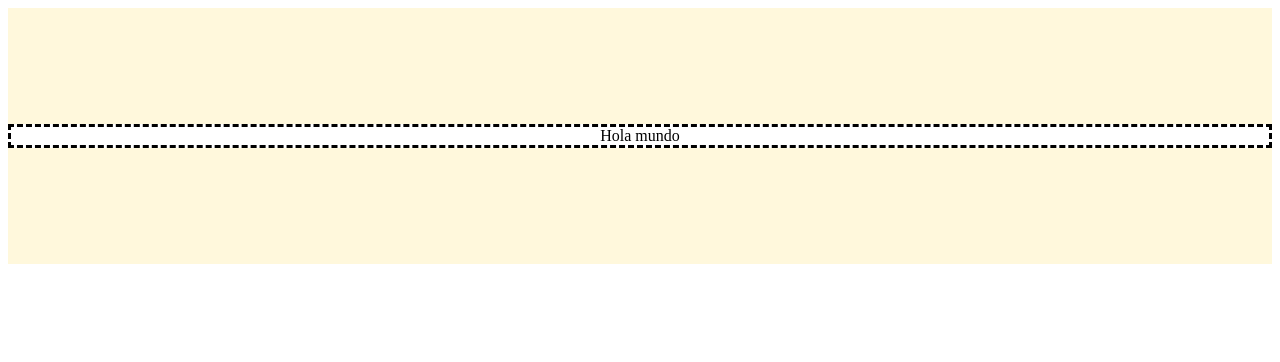
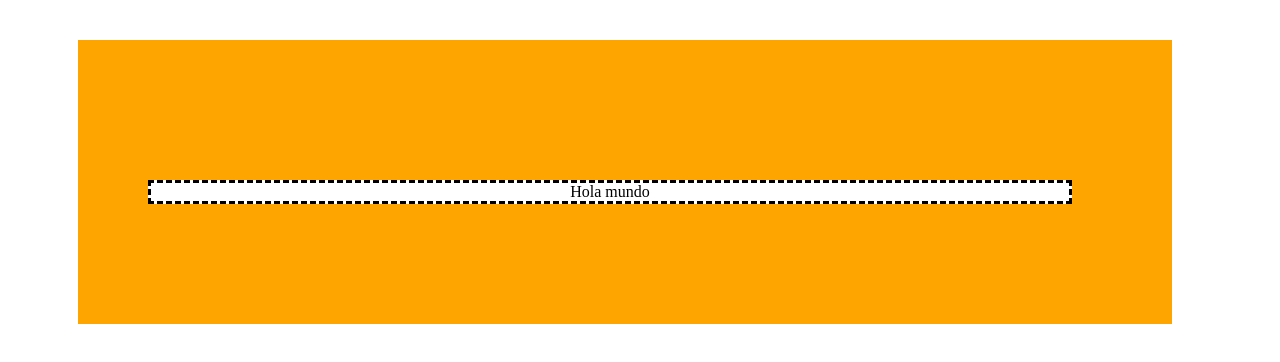
Before and after one commit to tefycoder/Modelos-cajas, a plain HTML site: page index.html in a window 1280 px wide. Drawn offline with Linux system fonts and the light colour scheme.

Commit message:
cambios finales

```diff
--- a/css/main.css
+++ b/css/main.css
@@ -1,14 +1,24 @@
 p {
-    justify-content: center;
+
     background: #FFFFFF ;
     border-style: dashed;
+    margin-top: 40px;
+    margin-bottom: 20px;
+    margin-left: 70px;
+    margin-right:100px;
+
     }
 
 div{
-    background-color: cornsilk;
-    border-color: mediumorchid;
+    background-color: orange;
+    border-left: 50px ;
     border-width: 50px;
     padding-top: 100px;
     padding-bottom: 100px;
+    margin-top: 40px;
+    margin-bottom: 20px;
+    margin-left: 70px;
+    margin-right:100px;
+    border-color: purple;
 
-}
+    }
```
